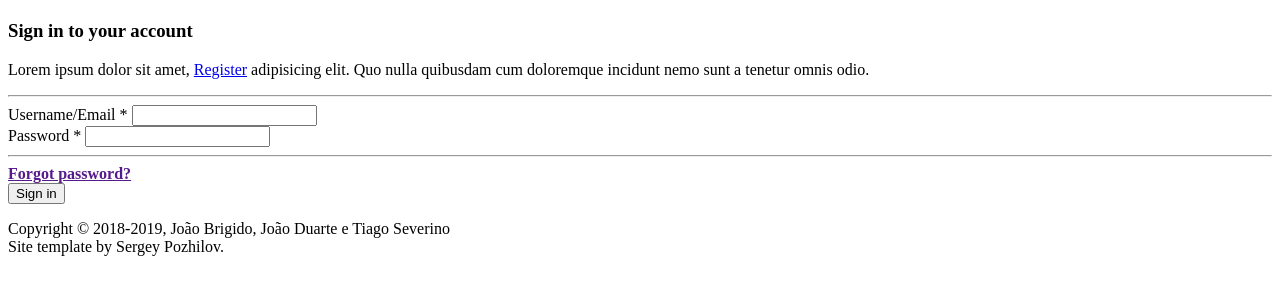
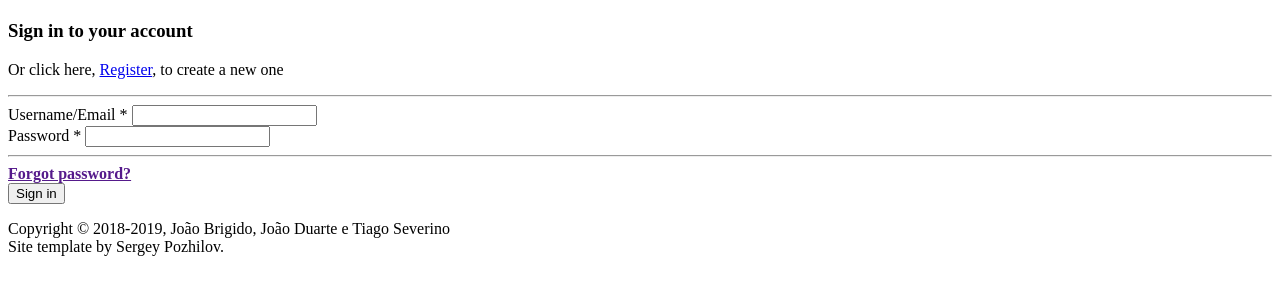
Before and after one commit to TiagoSeverino/go-fish, a PHP site: the page made by webapp/view/home/login.phtml in a window 1280 px wide. Shown: the part 177-477 px from the top of the page. Run offline with PHP 8.4, Linux system fonts and the light colour scheme; the template is opened without the code that fills it, so the values that code supplies are empty.

Commit message:
frases de login registo

```diff
--- a/webapp/view/home/login.phtml
+++ b/webapp/view/home/login.phtml
@@ -22,7 +22,7 @@ Layout::includeLayout('header') ?>
 					<div class="panel panel-default">
 						<div class="panel-body">
 							<h3 class="thin text-center">Sign in to your account</h3>
-							<p class="text-center text-muted">Lorem ipsum dolor sit amet, <a href="signup">Register</a> adipisicing elit. Quo nulla quibusdam cum doloremque incidunt nemo sunt a tenetur omnis odio. </p>
+                            <p class="text-center text-muted">Or click here, <a href="signup">Register</a>, to create a new one</p>
 							<hr>
 
 							<form method="post">
--- a/webapp/view/home/signup.phtml
+++ b/webapp/view/home/signup.phtml
@@ -22,7 +22,7 @@ Layout::includeLayout('header') ?>
 					<div class="panel panel-default">
 						<div class="panel-body">
 							<h3 class="thin text-center">Create new account</h3>
-							<p class="text-center text-muted">Lorem ipsum dolor sit amet, <a href="login">Login</a> adipisicing elit. Quo nulla quibusdam cum doloremque incidunt nemo sunt a tenetur omnis odio. </p>
+							<p class="text-center text-muted">Or click here, <a href="login">Login</a>, if you already have an account</p>
 							<hr>
 
                             <form method="post">
```
